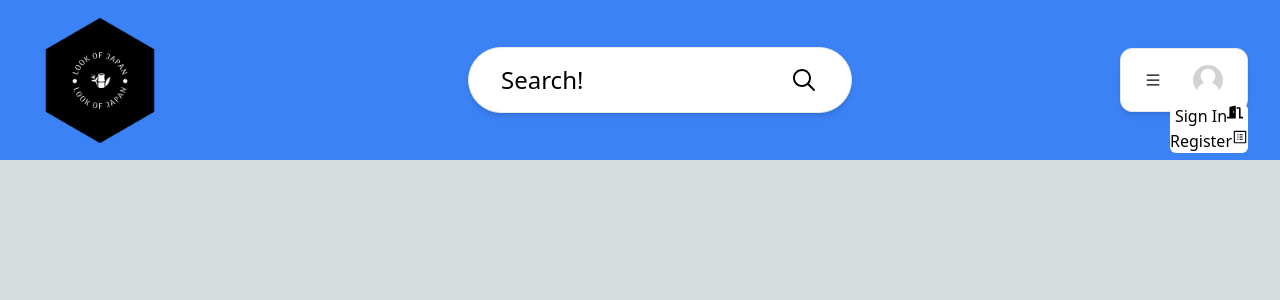
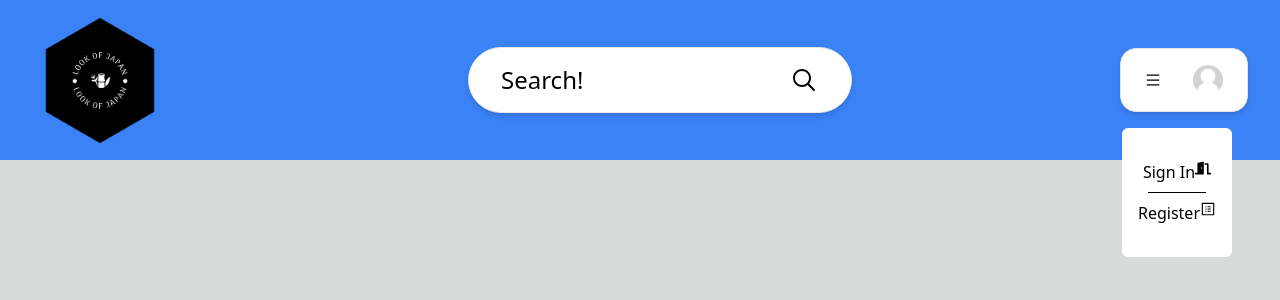
Before and after one commit to JasonMac123/market-place, a Next.js app: page / in a window 1280 px wide. Both pictures are taken after a click on the element 1184 px from the left and 80 px from the top of the page. Shown: the top 300 px of the page. Built offline with nearby package versions, Linux system fonts and the light colour scheme.

Commit message:
Add a hr element between user menu items

```diff
--- a/app/components/navbar/UserMenu.tsx
+++ b/app/components/navbar/UserMenu.tsx
@@ -18,21 +18,21 @@ const UserMenu = () => {
   return (
     <div className="relative">
       <div
-        className="flex items-center justify-center gap-8 rounded-xl bg-white border-[1px] shadow-md mr-8 w-32 py-4"
+        className="flex items-center justify-center gap-8 rounded-2xl bg-white border-[1px] shadow-md mr-8 w-32 py-4"
         onClick={toggleOpen}
       >
         <AiOutlineMenu />
         <Avatar />
       </div>
       {openStatus && (
-        <div className="absolute right-8 top-14 text-md rounded-md bg-white">
-          <div className="flex flex-col items-center justify-center">
+        <div className="absolute right-12 top-20 text-md rounded-md bg-white py-8 px-4">
+          <div className="flex flex-col items-center justify-center space-y-2">
             <MenuItem
               label="Sign In"
               onClick={() => router.push("/login")}
               Icon={FaDoorOpen}
             />
-            <hr />
+            <hr className="border-black w-3/4" />
             <MenuItem
               label="Register"
               onClick={() => router.push("/register")}
```
